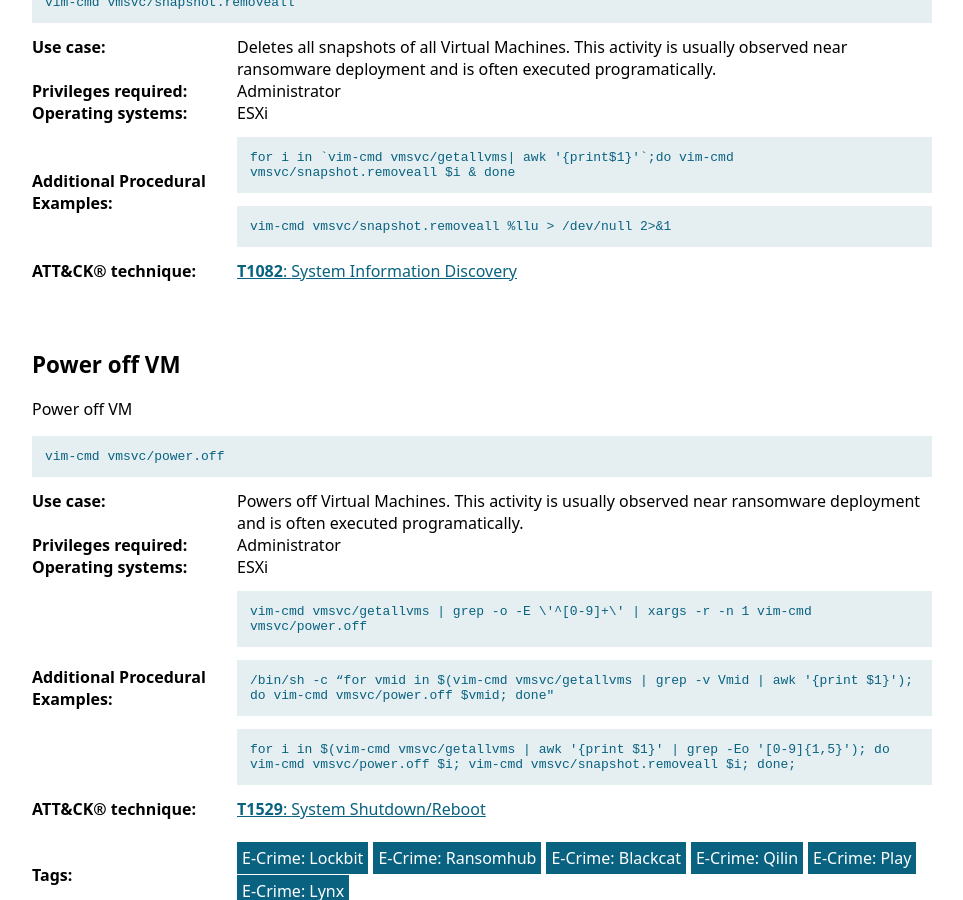
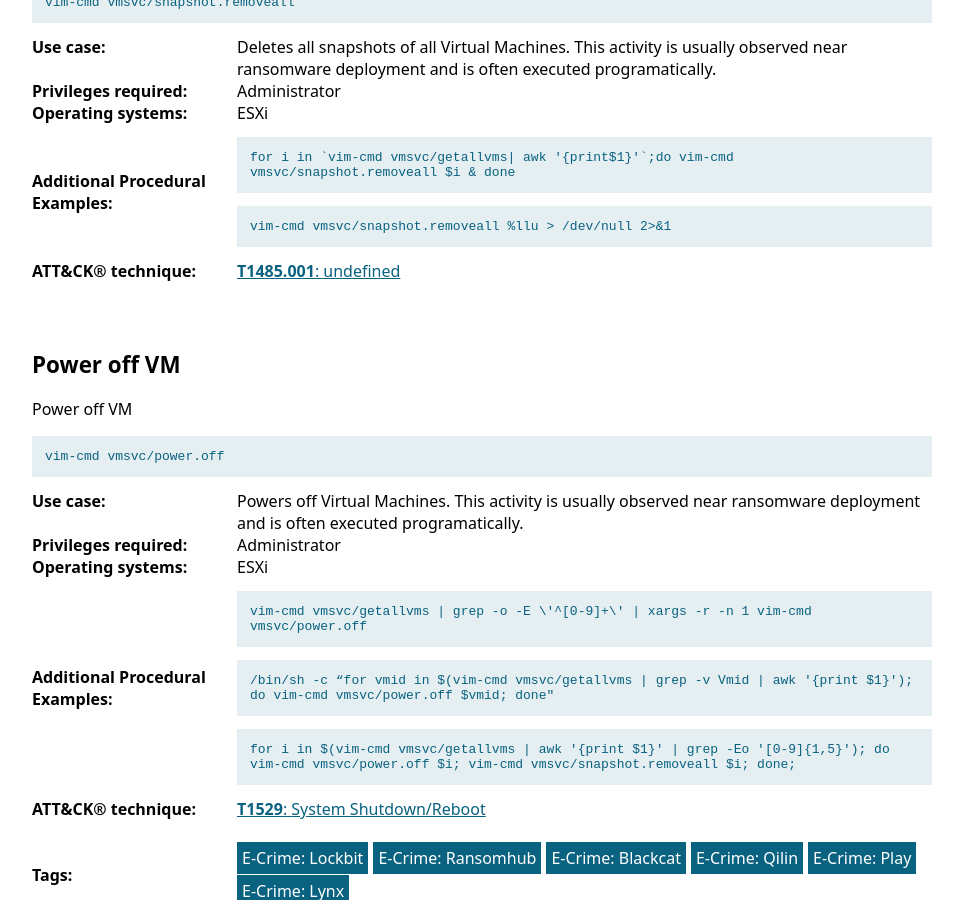
Before and after one commit to LOLESXi-Project/LOLESXi, a Jekyll site: the page built from _lolesxi/Binaries/vim-cmd.md, in a window 1280 px wide and 900 px high, scrolled down 2316 px. Shown: the whole window, without its empty margins (158-1121 px from the left). Built offline with Jekyll 4.4.1, drawn with Linux system fonts in a browser that asks for light colours.

Commit message:
update MitreID for delete VM technique

```diff
--- a/_lolesxi/Binaries/vim-cmd.md
+++ b/_lolesxi/Binaries/vim-cmd.md
@@ -42,7 +42,7 @@ Commands:
     Usecase: Deletes all snapshots of all Virtual Machines. This activity is usually observed near ransomware deployment and is often executed programatically.
     Category: Inhibit Recovery
     Privileges: Administrator
-    MitreID: T1082
+    MitreID: T1485.001
     OperatingSystem: ESXi
     ProceduralExamples:
      - for i in `vim-cmd vmsvc/getallvms| awk '{print$1}'`;do vim-cmd vmsvc/snapshot.removeall $i & done
```
